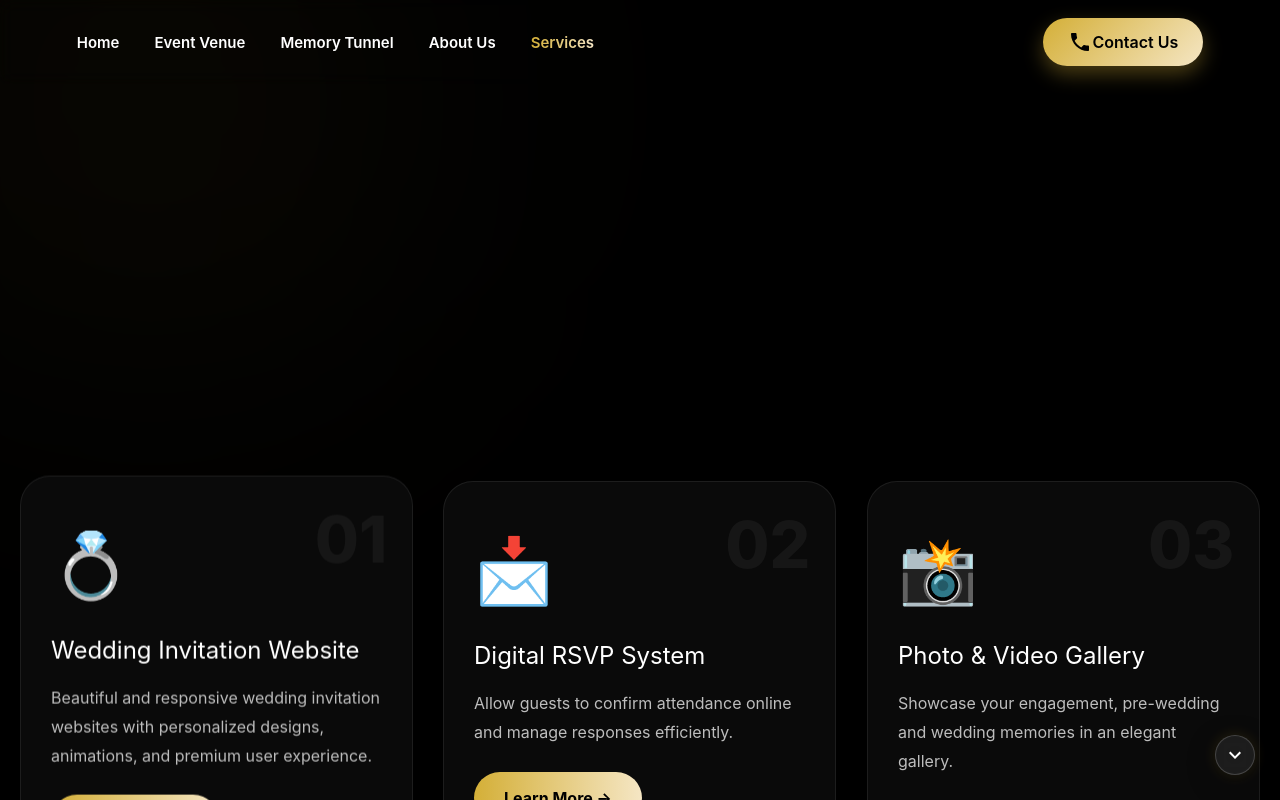
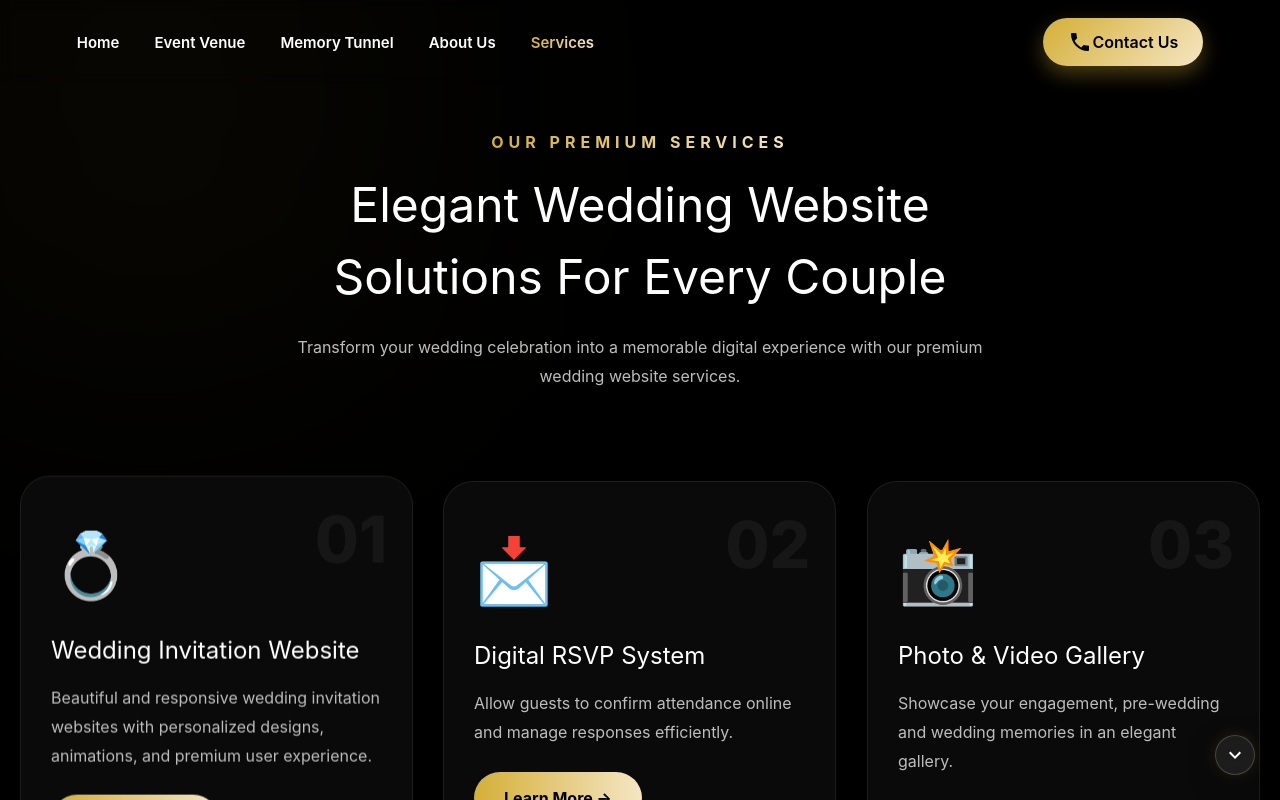
Before and after one commit to QuickCode2/HomeWeddingFront, a React (Vite) app: page /services in a window 1280 px wide. Shown: the top 800 px of the page. Built offline with nearby package versions, Linux system fonts and the light colour scheme.

Commit message:
Update Services.css

```diff
--- a/Style/Services.css
+++ b/Style/Services.css
@@ -33,7 +33,6 @@
 .services-header {
   text-align: center;
   margin-bottom: 70px;
-  opacity: 0; /* GSAP will animate to 1 */
   transform: translateY(40px);
 }
 
@@ -58,6 +57,13 @@
   margin: 20px auto 0;
   color: #bdbdbd;
   line-height: 1.8;
+}
+
+.services-header,
+.process-header,
+.process-card,
+.services-cta {
+  opacity: 1 !important;
 }
 
 /* ==========================
```
